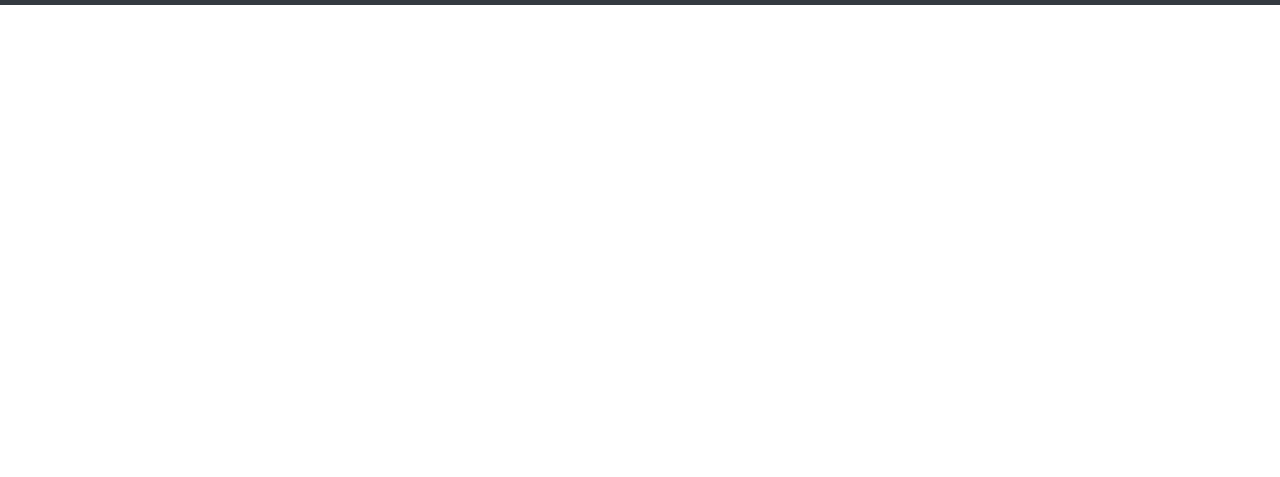
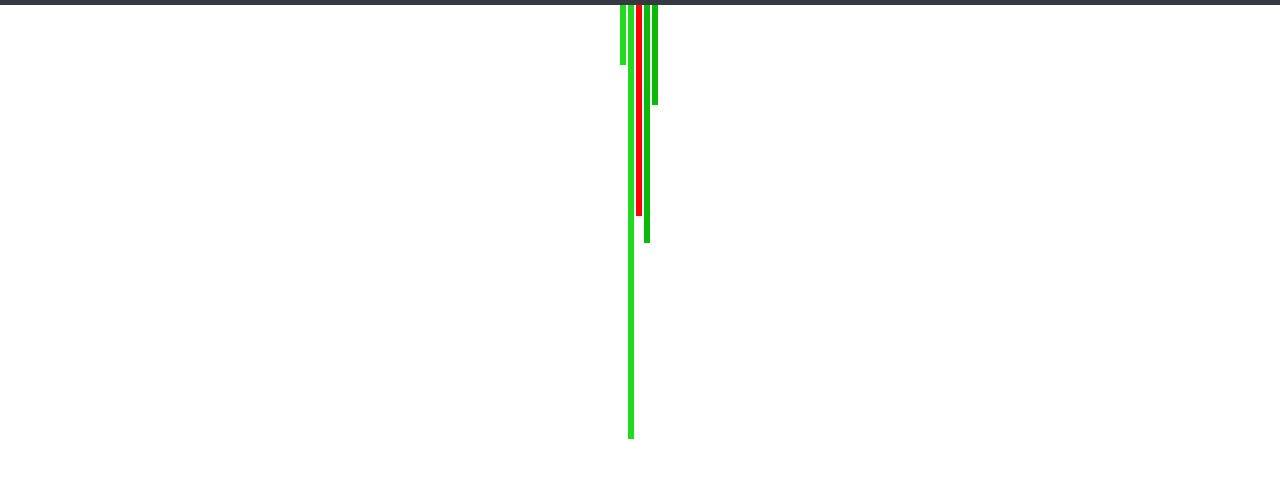
Before and after one commit to varunk2/sorting_visualizer, a plain HTML site: page index.html in a window 1280 px wide. Both pictures are taken after a click on the link "Run Function". Shown: the part 51-528 px from the top of the page. Drawn offline with nearby package versions, Linux system fonts and the light colour scheme.

Commit message:
Implemented bubble sort

```diff
--- a/index.html
+++ b/index.html
@@ -53,19 +53,25 @@
     </nav>
     <div class="container">
         <div class="row">
+            <!-- <div class="mx-auto bar-area"></div> -->
+
             <div class="mx-auto bar-area">
-                <!-- <div class="vl" id="vl_0" style="height: 129px;/* border:3px solid red;*/"></div>
-                <div class="vl" id="vl_1" style="height: 42px;/* border:3px solid blue;*/"></div>
-                <div class="vl" id="vl_2" style="height: 15px;/* border:3px solid yellow;*/"></div>
-                <div class="vl" id="vl_3" style="height: 253px;"></div>
-                <div class="vl" id="vl_4" style="height: 151px;"></div>
-                <div class="vl" id="vl_5" style="height: 70px;"></div> -->
+                <div class="vl" id="vl_60" style="height: 60px;"></div>
+                <div class="vl" id="vl_434" style="height: 434px;"></div>
+                <div class="vl" id="vl_211" style="height: 211px;"></div>
+                <div class="vl" id="vl_238" style="height: 238px;"></div>
+                <div class="vl" id="vl_100" style="height: 100px;"></div>
+                <!-- <div class="vl" id="vl_71" style="height: 71px;"></div>
+                <div class="vl" id="vl_168" style="height: 168px;"></div>
+                <div class="vl" id="vl_137" style="height: 137px;"></div>
+                <div class="vl" id="vl_148" style="height: 148px;"></div>
+                <div class="vl" id="vl_158" style="height: 158px;"></div> -->
             </div>
         </div>
     </div>
 
     <!--
-        IMPLEMENT BUBBLE SORT.
+        IMPLEMENT SWAPPING OF BARS.
      -->
 
     <script src="main.js"></script>
--- a/main.js
+++ b/main.js
@@ -7,11 +7,13 @@ let arr = [];
 
 function generateArray(){
     arr = [];
+    console.log(arr);
 
-    if(document.querySelector('.bar-area').innerHTML != '')
-        document.querySelector('.bar-area').innerHTML = '';
+    /*if(document.querySelector('.bar-area').innerHTML != '')
+        document.querySelector('.bar-area').innerHTML = ''; */
 
-    for(let i = 0; i < 100; i++){
+    // for(let i = 0; i < 100; i++){
+    /*for(let i = 0; i < 10; i++){
         let randomNum = Math.floor(Math.random() * (500 - 10) + 10);
         arr.push(randomNum);
         let vl = document.createElement('div');
@@ -19,7 +21,7 @@ function generateArray(){
         vl.setAttribute('id', `vl_${i}`);
         vl.style.height = `${randomNum}px`;
         document.querySelector('.bar-area').append(vl);
-    }
+    }*/
 
     // let parentNode = document.querySelector('.bar-area');
     // let firstNode = document.querySelector('#vl_0');
@@ -29,8 +31,6 @@ function generateArray(){
     // newNode.style.height = '55px';
     // parentNode.insertBefore(newNode, firstNode);
 
-    console.log(arr);
-
     // divs[0].parentNode.insertBefore(divs[1], divs[0])
     // divs[1].parentNode.insertBefore(divs[2], divs[1])
     // divs[2].parentNode.insertBefore(divs[3], divs[2])
@@ -39,14 +39,68 @@ function generateArray(){
 
 }
 
+function createArrayFromDom(){
+    arr = []
+    const divs = document.getElementsByClassName('vl');
+    for(i = 0; i < divs.length; i++){
+        let element = Number(divs[i].attributes.id.textContent.split('_')[1])
+        arr.push(element);
+    }
+    return arr;
+}
+
 function bubbleSort(){
     console.log("Bubble Sort");
+    console.log("Array before Sorting");
+    // ex_arr = [...arr];
+    let ex_arr = createArrayFromDom();
+    console.log(ex_arr);
+    const arrayLength = ex_arr.length
+
+    for(let i = 0; i < arrayLength; i++){
+
+        document.getElementById(`vl_${ex_arr[i]}`).style.border = '3px solid yellowgreen';
+        document.getElementById(`vl_${ex_arr[i+1]}`).style.border = '3px solid red';
+
+        for(let j = 0; j < arrayLength-1-i; j++){
+
+            if(ex_arr[j] > ex_arr[j+1]){
+                let _div0 = document.getElementById(`vl_${ex_arr[j]}`);
+                let _div1 = document.getElementById(`vl_${ex_arr[j+1]}`);
+                _div1.parentNode.insertBefore(_div1, _div0);
+                // temp = ex_arr[j]
+                // ex_arr[j] = ex_arr[j+1]
+                // ex_arr[j+1] = temp
+            }
+        }
+    }
+    console.log('Sorted Array:');
+    console.log(ex_arr);
 }
 
 function runFunction(){
-    const divs = document.getElementsByClassName('vl');
+    const arr = createArrayFromDom();
+    let divs = document.getElementsByClassName('vl');
     let count = 0;
+
     const moveBar = setInterval(() => {
+        divs[count].style.border = '3px solid #20db20';
+        divs[count+1].style.border = '3px solid red';
+        if(count <= divs.length-1){
+            if(arr[count] > arr[count+1]){
+                temp = arr[count];
+                arr[count] = arr[count+1];
+                arr[count+1] = temp;
+            }
+            console.log(count);
+            console.log(arr);
+            ++count;
+        } else {
+            clearInterval(moveBar);
+        }
+    },1000);
+
+    /* const moveBar = setInterval(() => {
         divs[count].style.border = '3px solid blue';
         if(count < divs.length-1){
             console.log(count);
@@ -55,5 +109,19 @@ function runFunction(){
         } else {
             clearInterval(moveBar);
         }
-    },100   );
+    },100); */
 }
+
+/*
+const div0 = divs[0];
+const div1 = divs[1];
+const div2 = divs[2];
+const div3 = divs[3];
+const div4 = divs[4];
+
+const elem0 = Number(div0.attributes.id.textContent.split('_')[1]);
+const elem1 = Number(div1.attributes.id.textContent.split('_')[1]);
+const elem2 = Number(div2.attributes.id.textContent.split('_')[1]);
+const elem3 = Number(div3.attributes.id.textContent.split('_')[1]);
+const elem4 = Number(div4.attributes.id.textContent.split('_')[1]);
+*/
```
